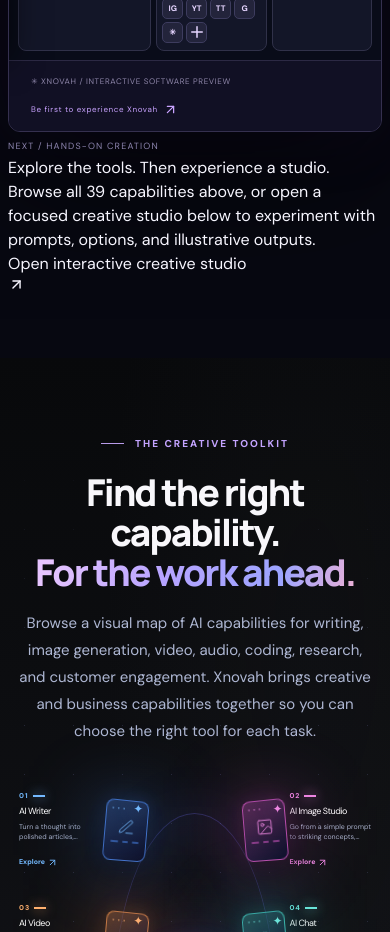
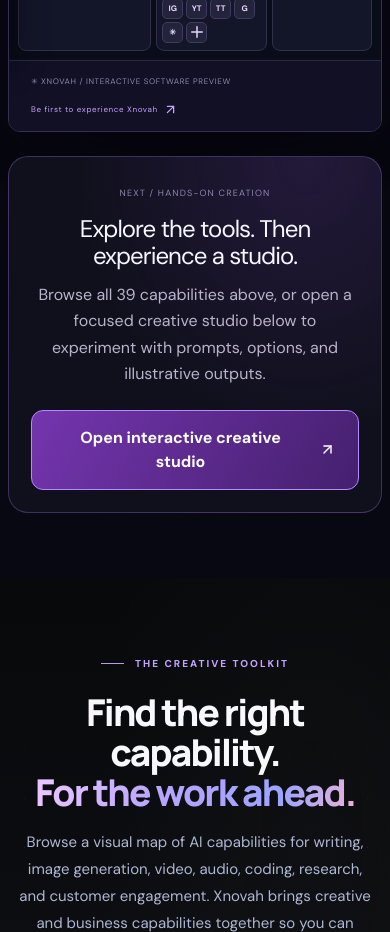
Before and after one commit to AlienRavenWares/Xnovah, a Next.js app: page / in a window 390 px wide. Shown: the part 4000-4932 px from the top of the page. Built offline with nearby package versions, Linux system fonts and the light colour scheme; a web font is replaced by a local one.

Commit message:
Style unified Command Center studio reveal without changing existing dashboard visuals

```diff
--- a/app/dashboard-preview.css
+++ b/app/dashboard-preview.css
@@ -127,3 +127,15 @@
  .xdash-mobile-tool-trigger{min-height:58px}
  .xdash-frame{overflow:hidden}
 }
+
+/* Unified Command Center: tool explorer + optional hands-on studio */
+.xdash-studio-bridge{margin-top:34px}
+.xdash-studio-intro{border:1px solid rgba(178,133,255,.28);border-radius:20px;background:radial-gradient(ellipse at 80% 0%,rgba(123,66,196,.18),transparent 55%),#10101c;padding:clamp(22px,4vw,40px);text-align:center}
+.xdash-studio-intro h3{font-size:clamp(24px,3.2vw,38px);letter-spacing:-.04em;line-height:1.15;margin:12px 0}
+.xdash-studio-intro p{color:#b9b3cb;max-width:650px;margin:0 auto 22px;line-height:1.65}
+.xdash-studio-toggle{display:inline-flex;align-items:center;justify-content:center;gap:12px;border:1px solid #b38aff;background:linear-gradient(120deg,#7435ae,#45206e);color:#fff;font-weight:700;border-radius:12px;padding:15px 22px;cursor:pointer;min-height:48px}
+.xdash-studio-toggle:focus-visible{outline:3px solid #d8bcff;outline-offset:3px}
+.xdash-studio-content{margin-top:16px}
+.xdash-studio-content .xnovah-embedded-studio{padding:28px 0 0;background:transparent}
+.xdash-studio-content .xnovah-embedded-studio>.shell{max-width:none;width:100%;padding:0}
+@media(max-width:700px){.xdash-studio-bridge{margin-top:24px}.xdash-studio-toggle{width:100%}.xdash-studio-content .xnovah-embedded-studio{padding-top:16px}}
```
